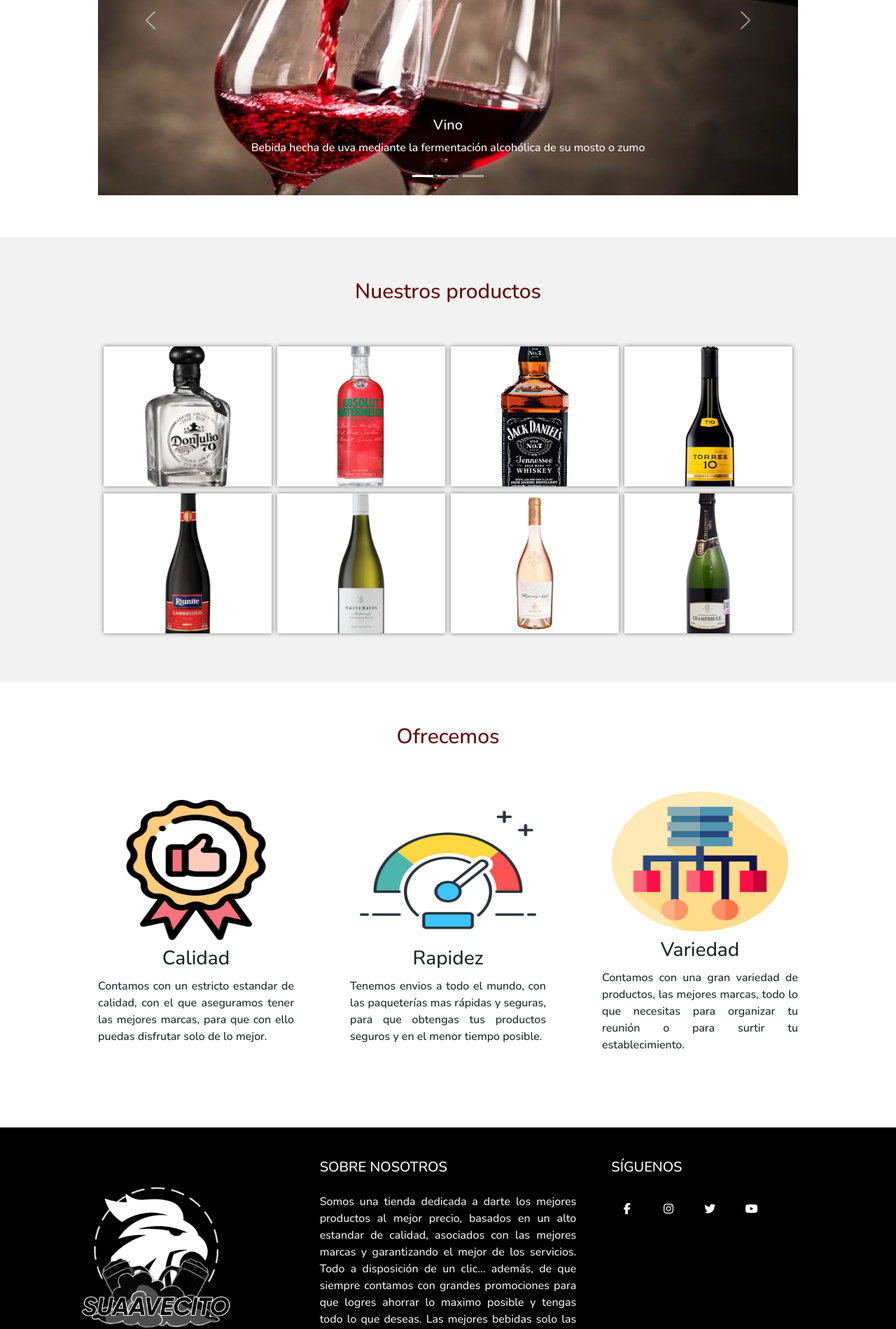
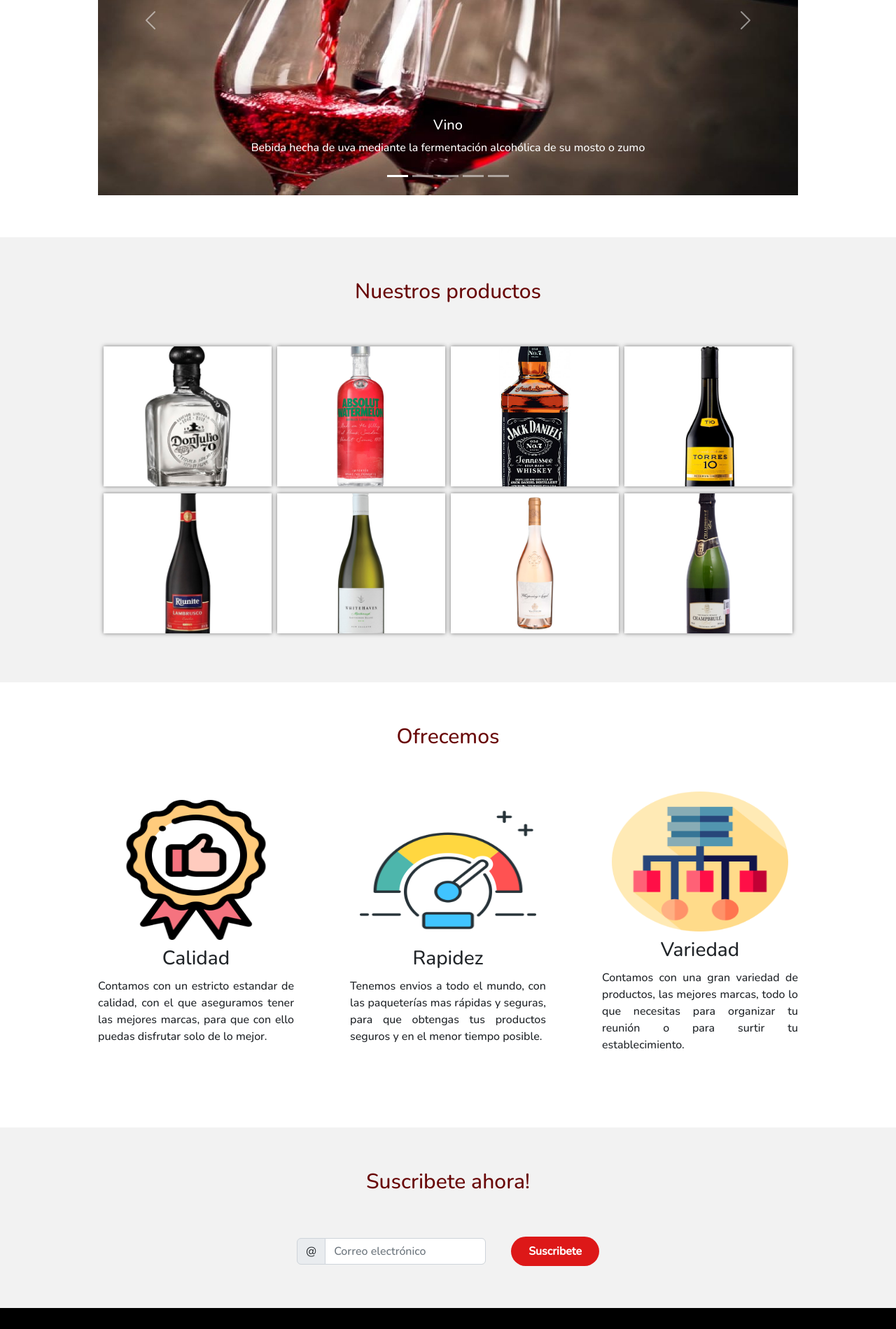
Before and after one commit to CDanielLira/Suaavecito, a PHP site: page / in a window 1280 px wide. Shown: the part 1032-2931 px from the top of the page at 70% size. Run offline with PHP 8.4, Linux system fonts and the light colour scheme; some libraries are stand-ins or nearby versions.

Commit message:
Cupones y suscribir

```diff
--- a/css/estilos-index.css
+++ b/css/estilos-index.css
@@ -185,6 +185,29 @@
     text-align: justify;
 }
 
+/*Suscribete*/
+.suscribete{
+    display: flex;
+    justify-content: center;
+}
+
+.suscribete .boton{
+    margin-left: 20px;
+    font-weight: 700;
+    color: rgb(255, 255, 255);
+    padding: 9px 25px;
+    background: #dd1818;
+    border: none;
+    border-radius: 50px;
+    cursor: pointer;
+    transition: all 0.3s ease 0s;
+}
+
+.suscribete .boton:hover{
+    background-color: rgba(255, 255, 255, 0);
+    color: #dd1818;
+    transform: scale(1.1);
+}
 @media screen and (max-width: 900px){
     header{
         background-position: center;
--- a/index.php
+++ b/index.php
@@ -30,6 +30,8 @@
                     <button type="button" data-bs-target="#carouselExampleCaptions" data-bs-slide-to="0" class="active" aria-current="true" aria-label="Slide 1"></button>
                     <button type="button" data-bs-target="#carouselExampleCaptions" data-bs-slide-to="1" aria-label="Slide 2"></button>
                     <button type="button" data-bs-target="#carouselExampleCaptions" data-bs-slide-to="2" aria-label="Slide 3"></button>
+                    <button type="button" data-bs-target="#carouselExampleCaptions" data-bs-slide-to="3" aria-label="Slide 4"></button>
+                    <button type="button" data-bs-target="#carouselExampleCaptions" data-bs-slide-to="4" aria-label="Slide 5"></button>
                 </div>
                 <div class="carousel-inner">
                     <div class="carousel-item active">
@@ -40,11 +42,17 @@
                         </div>
                     </div>
                     <div class="carousel-item">
+                        <img style="height: 500px;" src="img/Cupon1.jpeg" class="d-block w-100" alt="...">
+                    </div>
+                    <div class="carousel-item">
                         <img style="height: 500px;" src="img/tequila.jpg" class="d-block w-100" alt="...">
                         <div class="carousel-caption d-none d-md-block">
                             <h5>Tequila</h5>
                             <p>Es un aguardiente elaborado en una región de México. Se produce a partir de la destilación del mosto fermentado obtenido de una planta conocida como "agave azul"</p>
                         </div>
+                    </div>
+                    <div class="carousel-item">
+                        <img style="height: 500px;" src="img/Cupon2.jpeg" class="d-block w-100" alt="...">
                     </div>
                     <div class="carousel-item">
                         <img style="height: 500px;" src="img/whisky.jpg" class="d-block w-100" alt="...">
@@ -149,6 +157,25 @@
                 </div>
             </div>
         </section>
+        <section class="portafolio">
+            <div class="contenedor">
+                <h2 class="titulo">Suscribete ahora!</h2>
+                <div class="suscribete">
+                <form action="enviarCupon.php" class="row row-cols-lg-auto g-3 align-items-center" method="POST">
+                    <div class="col-12">
+                        <label class="visually-hidden" for="inlineFormInputGroupUsername">Correo electrónico</label>
+                        <div class="input-group">
+                        <div class="input-group-text">@</div>
+                        <input name="correo" type="text" class="form-control" id="inlineFormInputGroupUsername" placeholder="Correo electrónico">
+                        </div>
+                    </div>
+                    <div class="col-12">
+                        <button type="submit" class="btn btn-primary boton">Suscribete</button>
+                    </div>
+                </form>
+                </div>
+            </div>
+        </section>
     </main>
 </body>
 </html>
```
Also changed, not shown: enviarCupon.php (added, +39 -0 lines), img/Cupon1.jpeg (added), img/Cupon2.jpeg (added). Lines whose indentation alone changed are shown as unchanged.
